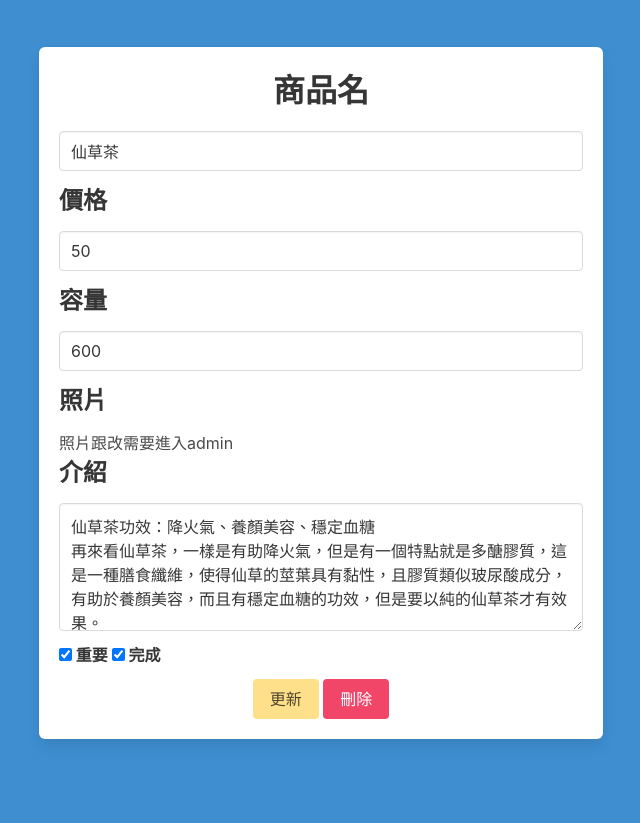
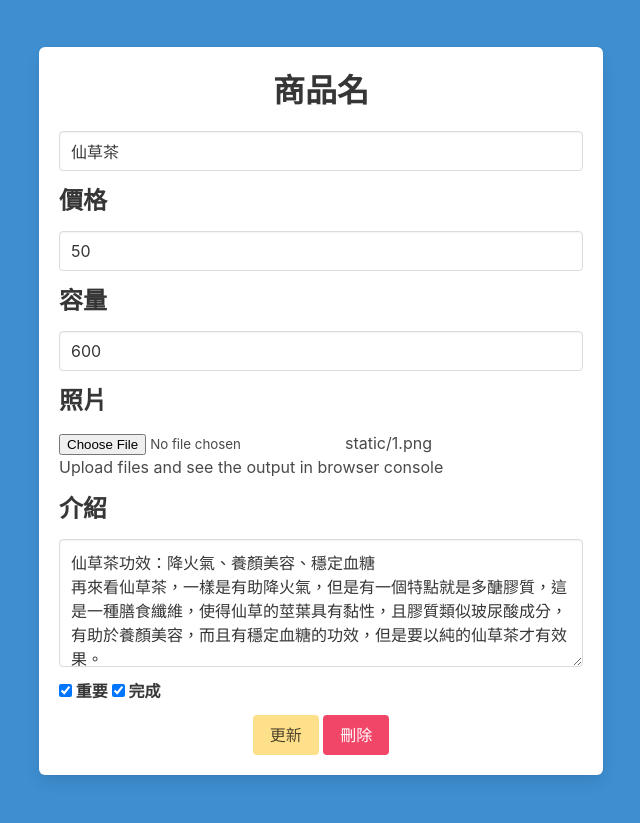
Before and after one commit to willy-10225/tea, a Django app: page /todo/1 in a window 1280 px wide. Shown: the part 57-880 px from the top of the page, without its empty margins (319-959 px from the left). Before the commit the page ends 844 px from the top, so only its background shows below. Run offline with Django 4.2, Linux system fonts and the light colour scheme; the first user in the database is signed in; data comes from the database, SQL or seed files in the repository.

Commit message:
add Image html

```diff
--- a/todo/models.py
+++ b/todo/models.py
@@ -1,8 +1,10 @@
 from django.db import models
 from django.contrib.auth.models import User
+# Create your models here.
 
-# Create your models here.
+
 class Todo(models.Model):
+
     title = models.CharField(max_length=100)
     text = models.TextField(blank=True)
     created = models.DateTimeField(auto_now_add=True)
--- a/todo/templates/todo/create.html
+++ b/todo/templates/todo/create.html
@@ -11,7 +11,7 @@
         <div class="container is-vcentered">
             <div class="columns is-centered">
                 <div class="column is-6">
-                    <form action="" class="box" method="POST">
+                    <form action="" class="box" enctype="multipart/form-data" method="POST">
                         {% csrf_token %}
                         <div class="field">
                             <label class="label has-text-centered is-size-3"> 商品名 </label>
@@ -36,9 +36,9 @@
                         </div>
                         <label class="label has-text-left is-size-4"> 照片(只能選擇.png和.jpg檔案) </label>
                         <div class="field">
-                            <input type="file" id="file-uploader" accept=".jpg, .png" multiple>
+                            <input class="btn btn-primary" type="file" value="上傳" name="photo" />
                             <p>Upload files and see the output in browser console</p>
-                          </div>
+                        </div>
                         <label class="label has-text-left is-size-4"> 介紹 </label>
                         <div class="field">
                             <div class="control">
--- a/todo/templates/todo/view.html
+++ b/todo/templates/todo/view.html
@@ -33,8 +33,9 @@
                             </div>
                         </div>
                         <label class="label has-text-left is-size-4"> 照片 </label>
-                        <div>
-                            照片跟改需要進入admin
+                        <div class="field">
+                            <input class="btn btn-primary" type="file" value="上傳" name="photo" />{{ todo.photo }}
+                            <p>Upload files and see the output in browser console</p>
                         </div>
                         <label class="label has-text-left is-size-4"> 介紹 </label>
                         <div class="field">
--- a/todo/views.py
+++ b/todo/views.py
@@ -3,8 +3,11 @@ from .models import Todo
 from .forms import TodoForm
 from datetime import datetime
 from django.contrib.auth.decorators import login_required
+import os
+from todolist.settings import MEDIA_URL
 
 # Create your views here.
+
 
 
 
@@ -30,6 +33,7 @@ def completed_by_id(request, id):
 def delete(request, id):
     todo = get_object_or_404(Todo, id=id)
     todo.delete()
+    print(Todo.photo)
 
     return redirect('todo')
 
@@ -45,24 +49,17 @@ def completed(request):
 
 @login_required
 def create(request):
-    message = ''
     form = TodoForm()
 
     if request.method == 'POST':
-        message = '資料輸入錯誤'
-        try:
-            form = TodoForm(request.POST)
-            todo = form.save(commit=False)
-            todo.user = request.user
-            todo.save()
+        form = TodoForm(request.POST, request.FILES)
+        todo = form.save(commit=False)
+        todo.user = request.user
+        todo.save()
 
-            return redirect('todo')
+        return redirect('todo')
 
-        except Exception as e:
-            print(e)
-
-    return render(request, './todo/create.html', {'form': form, 'message': message})
-
+    return render(request, './todo/create.html', {"form": form,"date":datetime.now().strftime('%Y-%m-%d %H:%M:%S')})
 
 @login_required
 def view(request, id):
@@ -97,6 +94,5 @@ def todo(request):
     todos = None
     if request.user.is_authenticated:
         todos = Todo.objects.filter(user=request.user)
-        print(todos)
 
     return render(request, './todo/todo.html', {'todos': todos})
```
Also changed, not shown: todo/templates/todo/index.html (+5 -5 lines), db.sqlite3.
